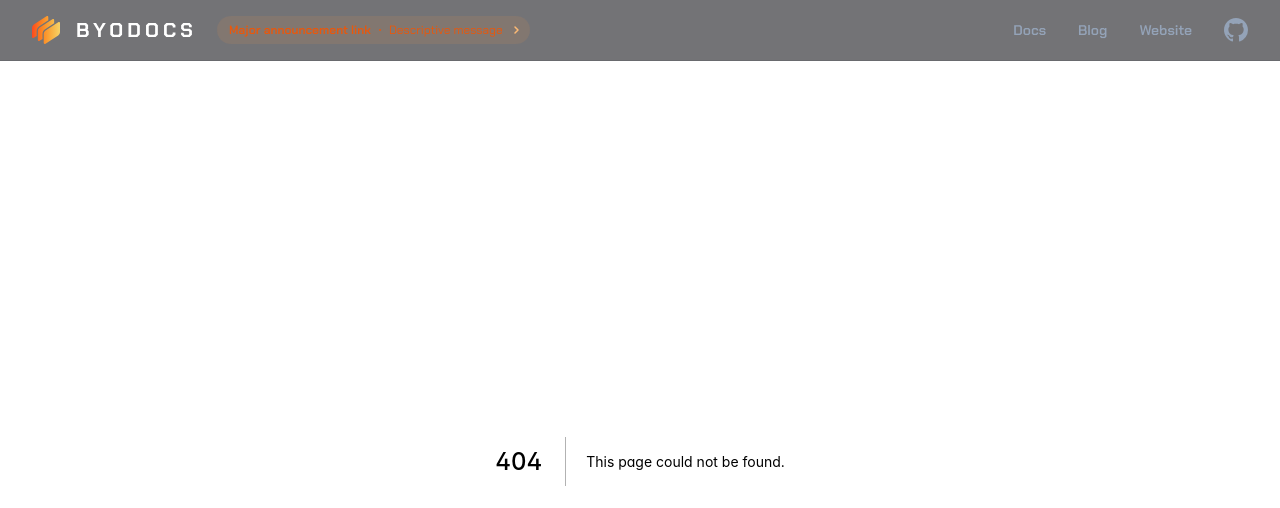
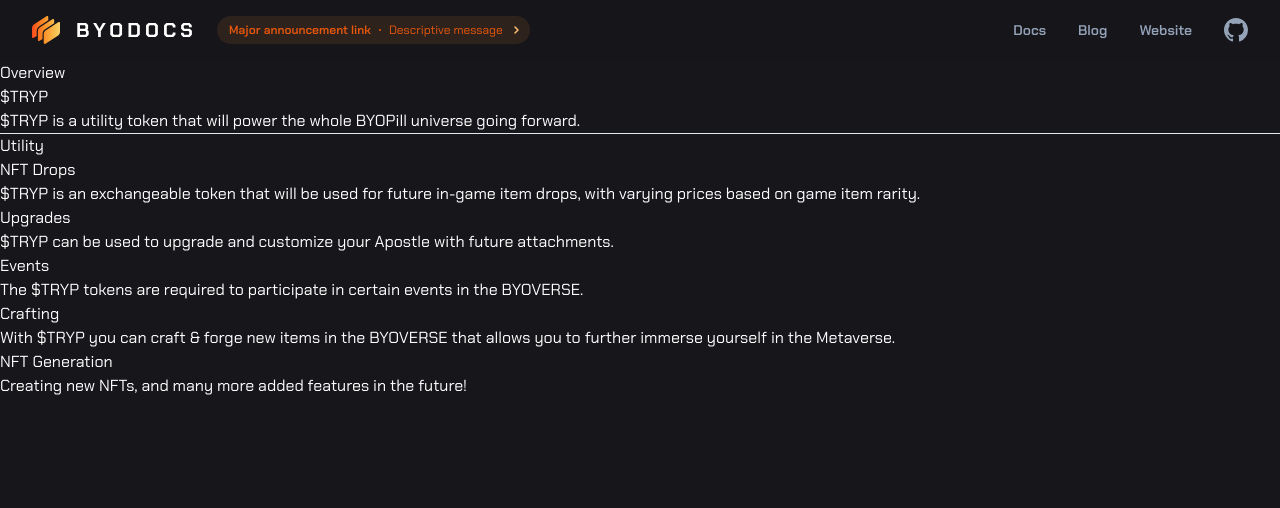
Before and after one commit to jkdale/byodocs, a Next.js app: page /docs/tryp in a window 1280 px wide. Before the commit this address had no page. Shown: the top 508 px of the page. Built offline with nearby package versions, Linux system fonts and the light colour scheme; what @badrap/bar-of-progress would draw is missing.

Commit message:
:rocket: $TRYP page

```diff
--- /dev/null
+++ b/src/pages/docs/tryp.mdx
@@ -0,0 +1,28 @@
+---
+title: $TRYP
+description: The BYOVERSE Token
+status: 'WIP'
+---
+
+## Overview
+### $TRYP
+$TRYP is a utility token that will power the whole BYOPill universe going forward.
+
+---
+
+## Utility
+
+### NFT Drops
+$TRYP is an exchangeable token that will be used for future in-game item drops, with varying prices based on game item rarity.
+
+### Upgrades
+$TRYP can be used to upgrade and customize your [Apostle](/docs/apostles) with future attachments.
+
+### Events
+The $TRYP tokens are required to participate in certain events in the BYOVERSE.
+
+### Crafting
+With $TRYP you can craft & forge new items in the BYOVERSE that allows you to further immerse yourself in the Metaverse.
+
+### NFT Generation
+Creating new NFTs, and many more added features in the future!
```
